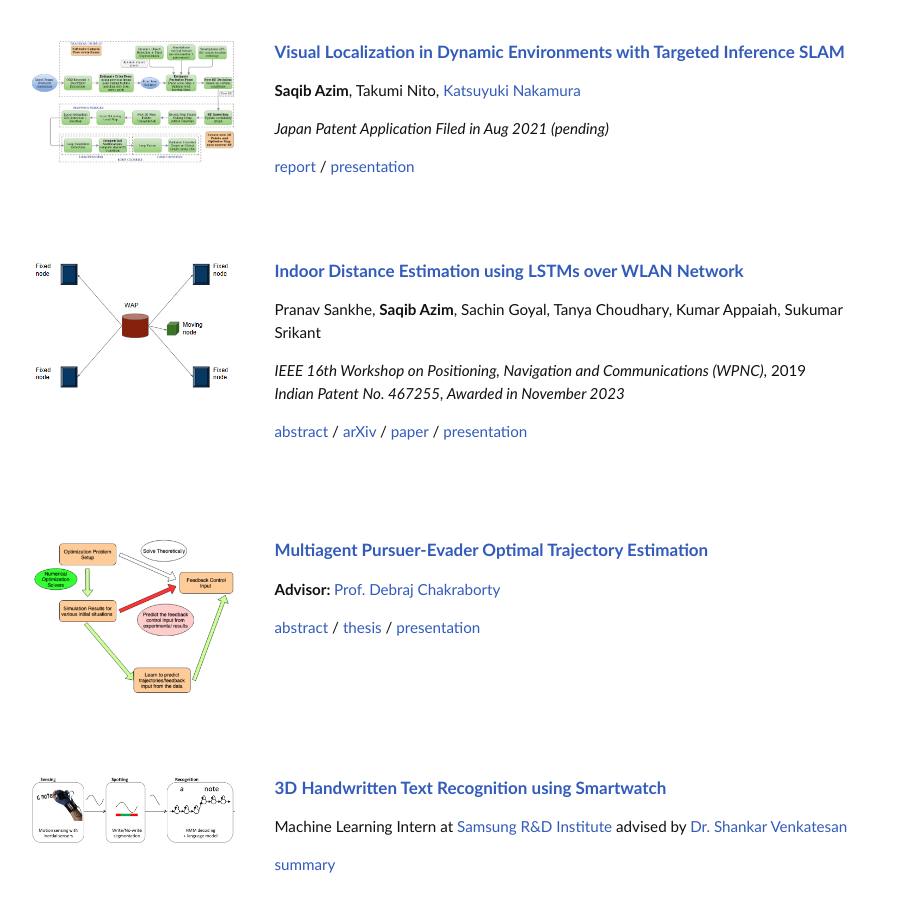
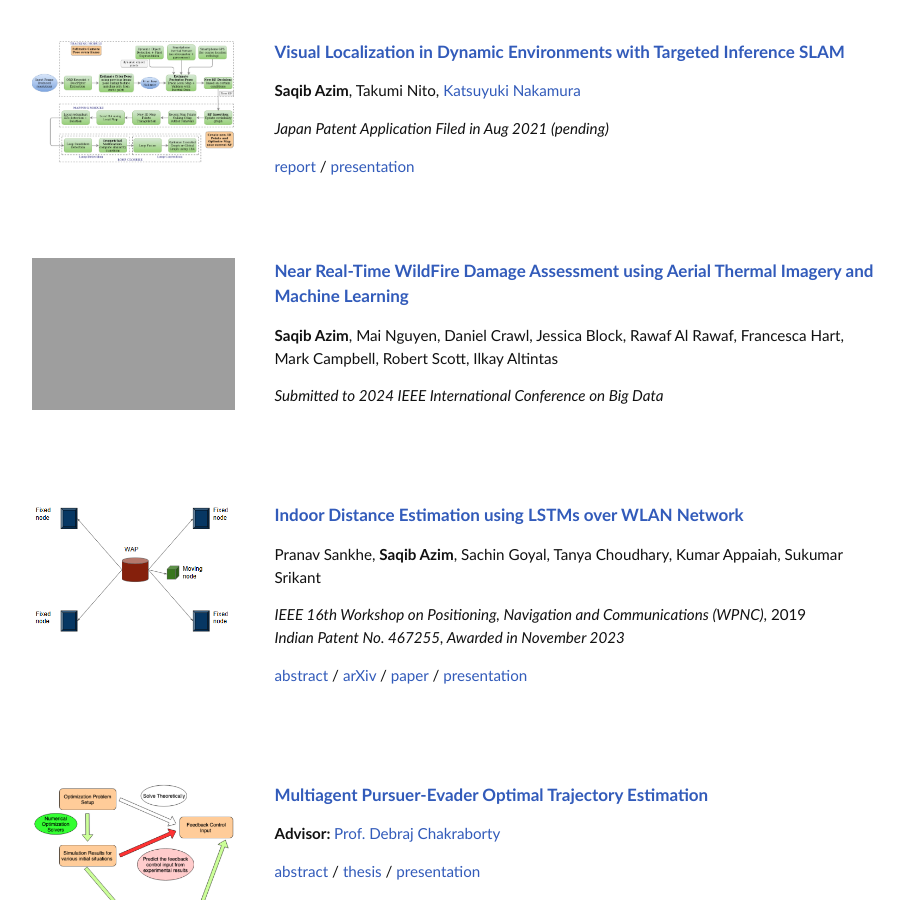
Before and after one commit to saqib1707/saqib1707.github.io, a Jekyll site: the page built from index.md, in a window 1280 px wide and 900 px high, scrolled down 1055 px. Shown: the whole window, without its empty margins (173-1077 px from the left). Built offline with Jekyll 4.4.1, drawn with Linux system fonts in a browser that asks for light colours; comment, search, counter and statistics services are not loaded.

Commit message:
adding damage assessment project

```diff
--- a/index.md
+++ b/index.md
@@ -175,6 +175,24 @@ I also joined an on-campus student-driven team, [Innovation Cell](http://www.umi
 				<em>Japan Patent Application Filed in Aug 2021 (pending)</em><br>
 				<span class="brHeight"></span>
 				<a href="{{site.url}}/assets/pubs/slam_thesis.pdf">report</a> / <a href="{{site.url}}/assets/pubs/slam_review_slides.pdf">presentation</a><br>
+			</div>
+		</td>
+	</tr>
+	<tr>
+		<td class="projectWallpaper">
+			<div>
+				<img src='{{ site.url }}/assets/images/damage_assessment_wallpaper.png'>
+			</div>
+		</td>
+		<td class="projectBody">
+			<projectTitle>Near Real-Time WildFire Damage Assessment using Aerial Thermal Imagery and Machine Learning</projectTitle>
+			<br><span class="brHeight"></span>
+			<div class="authorDetails">
+				<strong>Saqib Azim</strong>, Mai Nguyen, Daniel Crawl, Jessica Block, Rawaf Al Rawaf, Francesca Hart, Mark Campbell, Robert Scott, Ilkay Altintas<br>
+				<span class="brHeight"></span>
+				<em>Submitted to 2024 IEEE International Conference on Big Data</em><br>
+				<span class="brHeight"></span>
+				<!-- <a href="{{site.url}}/assets/pubs/slam_thesis.pdf">report</a> / <a href="{{site.url}}/assets/pubs/slam_review_slides.pdf">presentation</a><br> -->
 			</div>
 		</td>
 	</tr>
```
Also changed, not shown: 1 other file.
